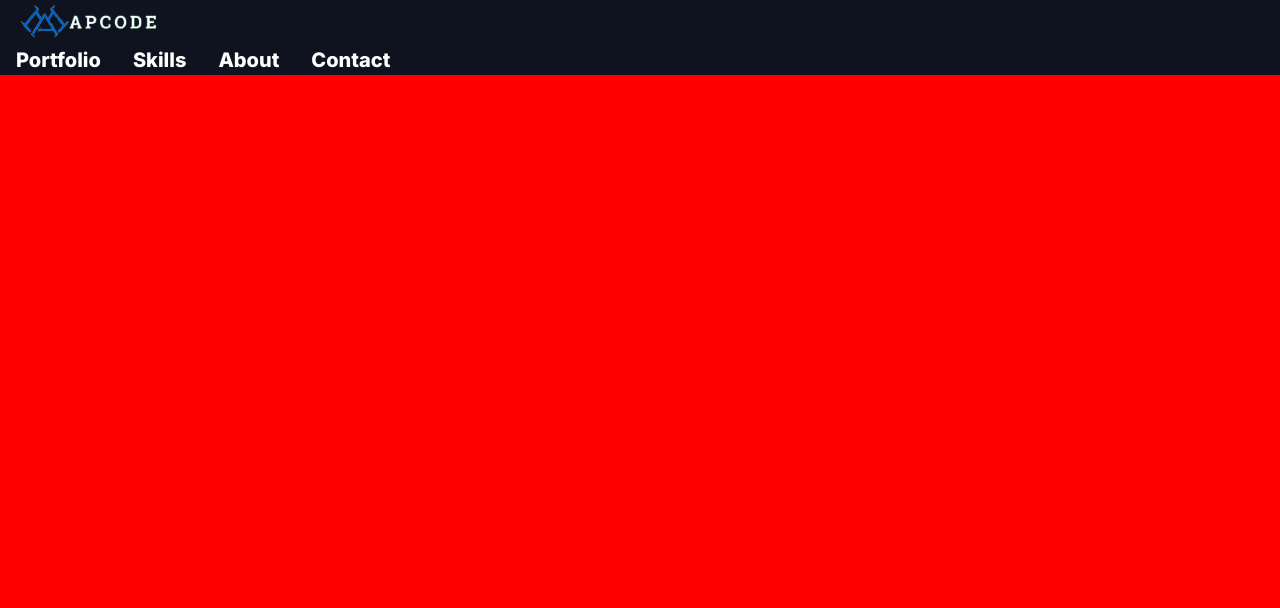
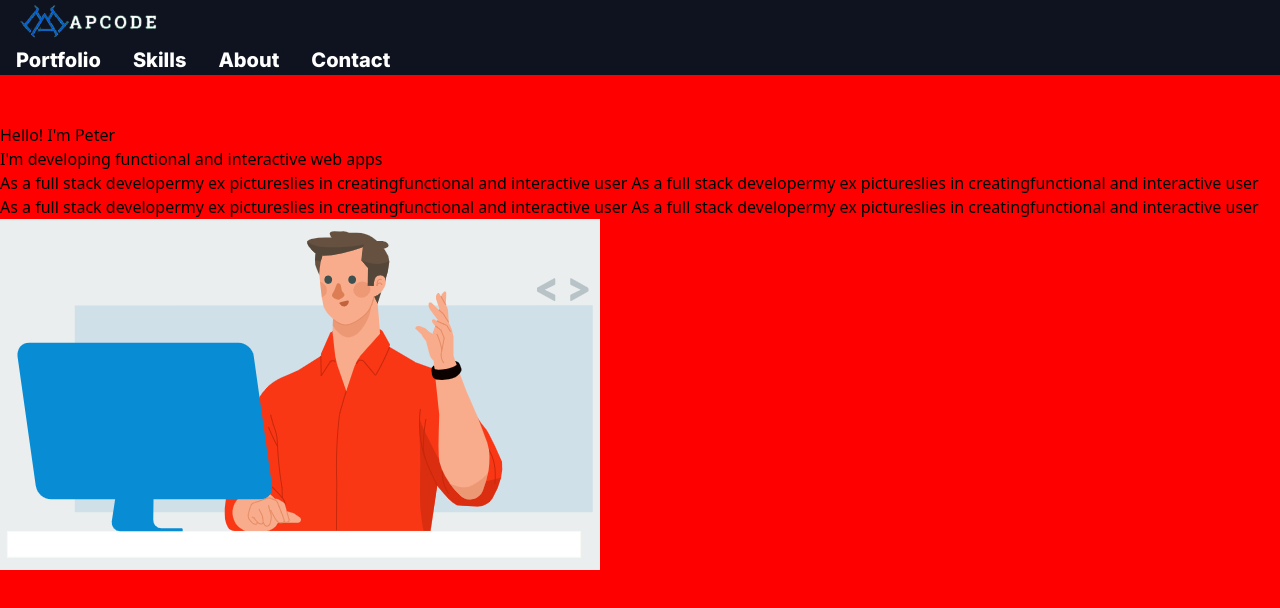
Before and after one commit to anyepeter/portfolio, a React (Vite) app: page / in a window 1280 px wide. Shown: the top 608 px of the page. Built offline with nearby package versions, Linux system fonts and the light colour scheme.

Commit message:
add image file

```diff
--- a/src/App.jsx
+++ b/src/App.jsx
@@ -1,5 +1,6 @@
 import { useState } from 'react'
 import Navbar from './components/navbar'
+import LandingPage from './components/landingPage/landingPage'
 
 function App() {
   const [count, setCount] = useState(0)
@@ -7,6 +8,7 @@ function App() {
   return (
     <>
      <Navbar />
+     <LandingPage />
     </>
   )
 }
--- /dev/null
+++ b/src/components/landingPage/landingPage.css
@@ -0,0 +1,11 @@
+
+.landing-container{
+    width: 100%;
+    display: flex;
+    height: 100vh;
+    padding-top: 3rem;
+}
+
+.landing-section{
+
+}
--- /dev/null
+++ b/src/components/landingPage/landingPage.jsx
@@ -0,0 +1,31 @@
+import hero from '../../assets/hero.png'
+import './landingPage.css';
+
+const LandingPage = () => {
+    return (
+        <section className="w-full h-full px-4 landing-container">
+            <div className='flex mt-20 landing-section'>
+            <div>
+                <div>
+                    <h1>Hello! I'm Peter</h1>
+                    <h2>
+                        I'm developing functional and interactive web apps
+                    </h2>
+                </div>
+                <div>
+                    As a full stack developermy ex pictureslies in creatingfunctional and interactive user
+                    As a full stack developermy ex pictureslies in creatingfunctional and interactive user
+                    As a full stack developermy ex pictureslies in creatingfunctional and interactive user
+                    As a full stack developermy ex pictureslies in creatingfunctional and interactive user
+                </div>
+            </div>
+            <div>
+                <img src={hero} />
+
+            </div>
+            </div>
+        </section>
+    )
+}
+
+export default LandingPage;
```
Also changed, not shown: src/assets/hero-image.png (added), src/assets/hero.png (added).
